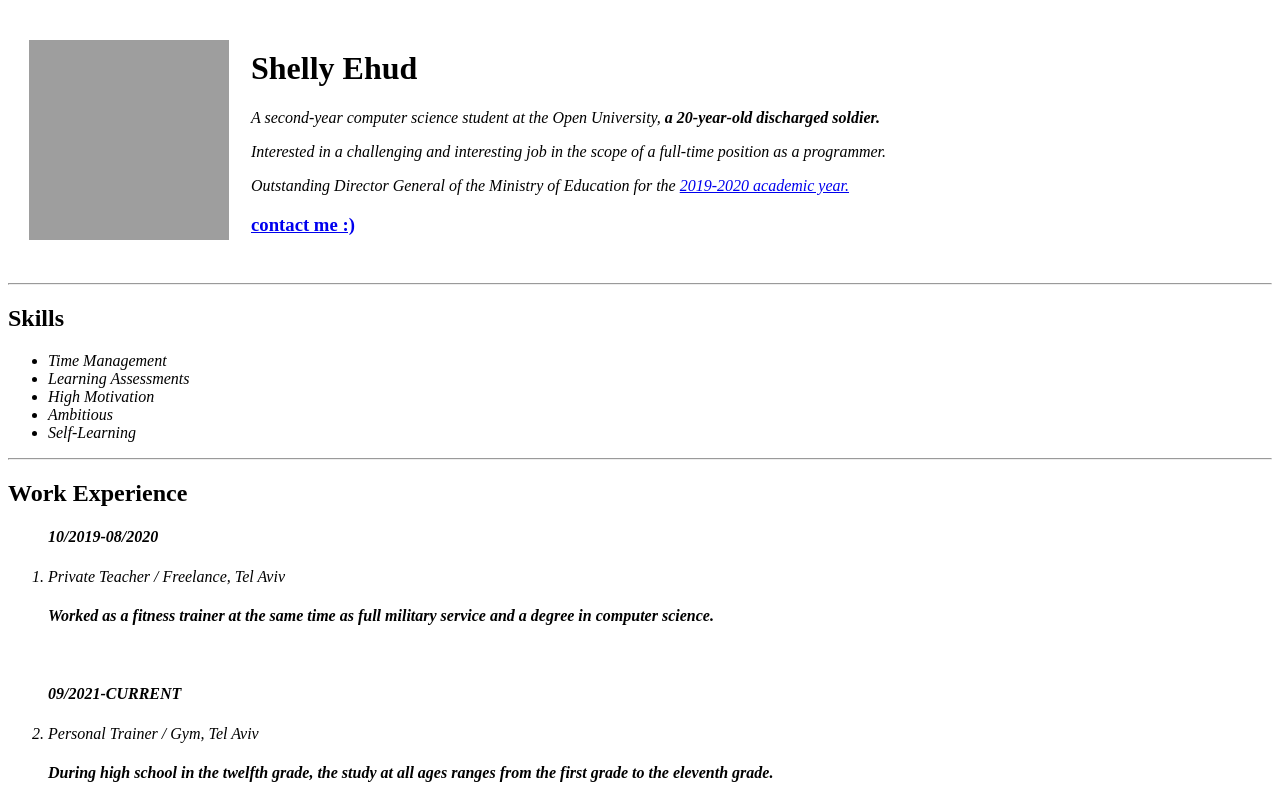
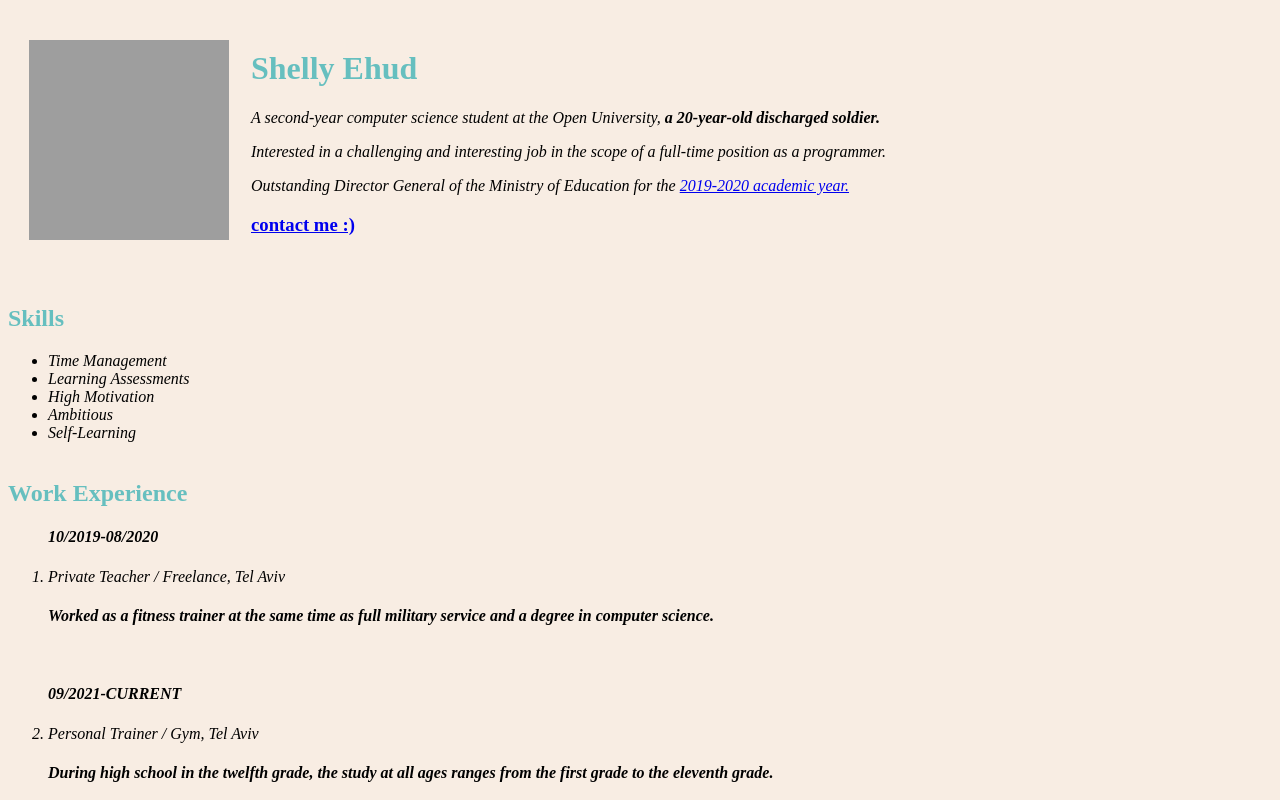
Before and after one commit to ShellyEhud/CV, a plain HTML site: page index.html in a window 1280 px wide. Shown: the top 800 px of the page. Drawn offline with Linux system fonts and the light colour scheme; grey boxes are pictures that could not be loaded.

Commit message:
Update index.html

```diff
--- a/index.html
+++ b/index.html
@@ -5,7 +5,32 @@
     <meta http-equiv="X-UA-Compatible" content="IE=edge">
     <meta name="viewport" content="width=device-width, initial-scale=1.0">
     <title>Shelly's Personal Site</title>
-  <link rel="stylesheet" href="css/style.css">
+    <style>
+            body{
+        background-color: #F8EDE3;
+      }
+
+      hr{
+        border-color: white;
+        border-style: none;
+        height: 2px;
+      }
+
+      .work{
+        border-style: none;
+        border-top-style: dotted;
+        border-width: 7px;
+        width: 5%;
+      }
+
+      h1{
+        color: #66BFBF;
+      }
+
+      h2{
+        color: #66BFBF;
+      }
+    </style>
 </head>
 <body>
   <table cellspacing="20">
```
